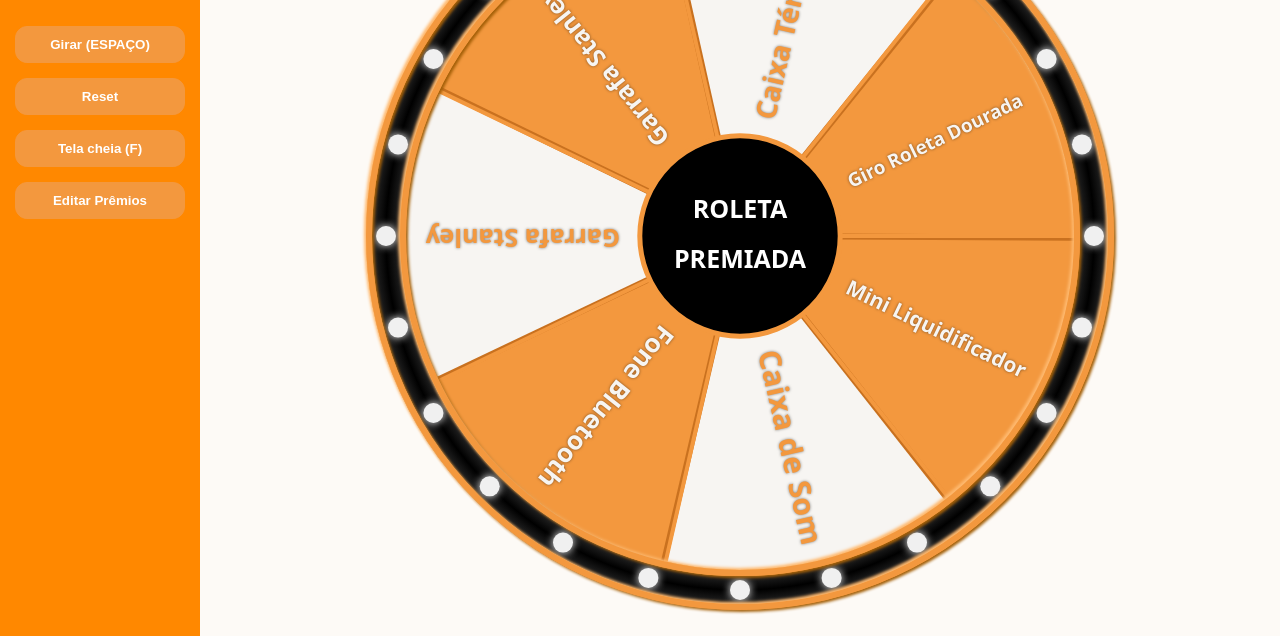
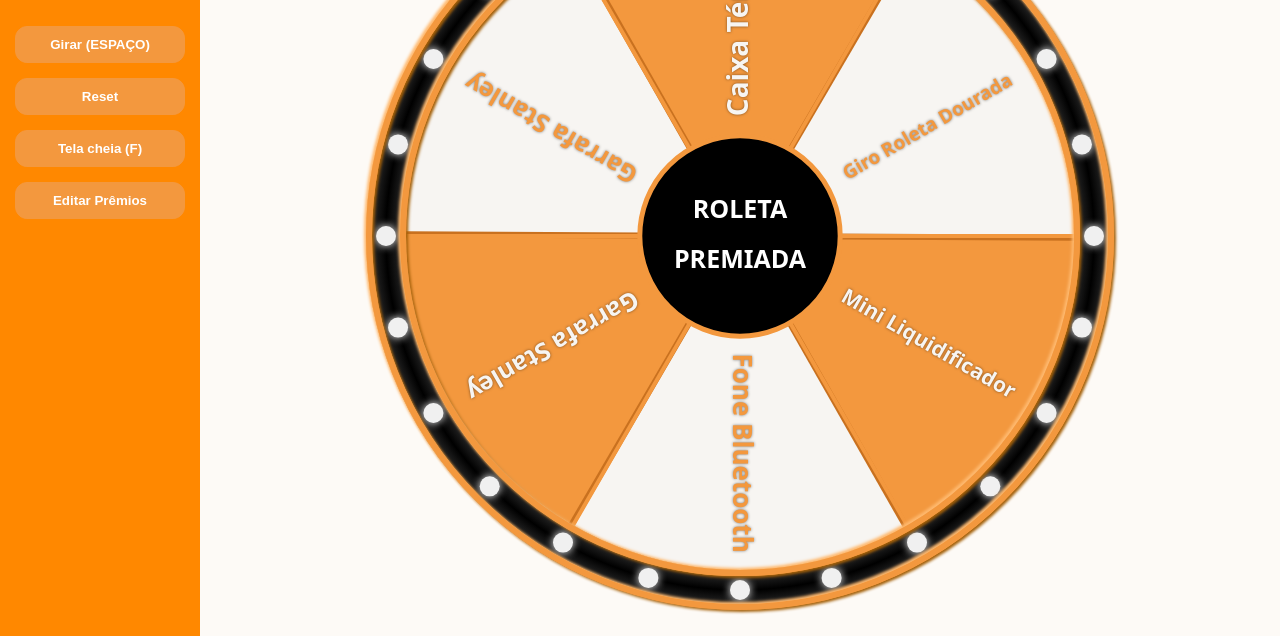
Before and after one commit to Agille-Cred/roletas-campanha, a plain HTML site: page roleta_premiada.html in a window 1280 px wide. Shown: the part 164-800 px from the top of the page. Drawn offline with Linux system fonts and the light colour scheme.

```diff
--- a/roleta_premiada.html
+++ b/roleta_premiada.html
@@ -56,7 +56,7 @@
 ========================= */
 const localStorageKey = 'prizes_premiada';
 const PRIZES = [
-  'Garrafa Stanley', 'Caixa de Som','Fone Bluetooth','Caixa Térmica','Mini Liquidificador','Garrafa Stanley','Giro Roleta Dourada'];
+  'Garrafa Stanley','Fone Bluetooth','Caixa Térmica','Mini Liquidificador','Garrafa Stanley','Giro Roleta Dourada'];
 for (let i = PRIZES.length - 1; i > 0; i--) {
   const j = Math.floor(Math.random() * (i + 1));
   [PRIZES[i], PRIZES[j]] = [PRIZES[j], PRIZES[i]];
```
